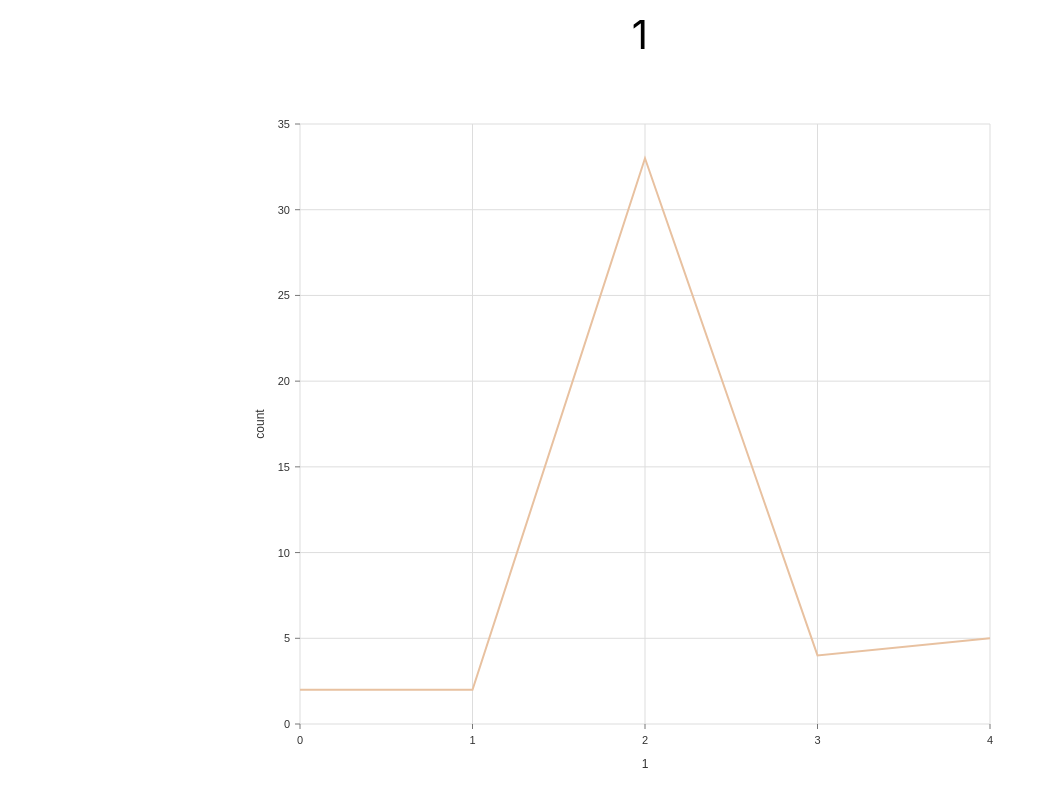
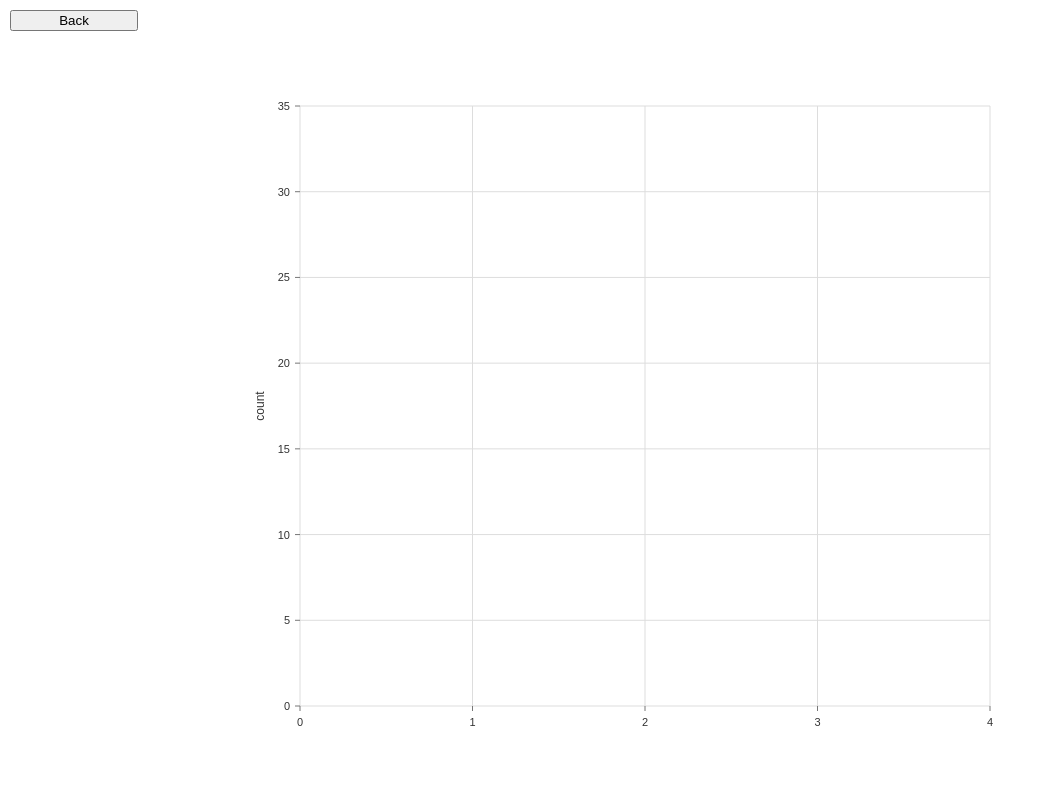
Before and after one commit to Lon19/team-3, a React (Create React App) app in the folder front-end/: page /1/1/1 in a window 1280 px wide. Shown: the whole page, without its empty margins (0-1046 px from the left). Built offline with nearby package versions, Linux system fonts and the light colour scheme.

Commit message:
Basic header

```diff
--- a/front-end/src/App.css
+++ b/front-end/src/App.css
@@ -73,4 +73,17 @@
 	justify-self: center;
 	margin: 10px;
 	font-size: 40px;
+	width: 70%;
+	display: inline-block;
 }
+
+.header {
+	width: 100%;
+	display: inline-block;
+}
+
+.header-button {
+	margin: 10px;
+	width: 10%;
+	display: inline-block;
+}
--- /dev/null
+++ b/front-end/src/Components/Header.js
@@ -0,0 +1,27 @@
+import React, { Component } from "react";
+
+class Header extends Component {
+    constructor(props) {
+        super(props);
+
+        this.state = {
+        };
+    }
+
+    render() {
+        return (
+            <div className="header">
+                <button className="header-button" onClick={() => this.handleClick()}>Back</button>
+                <div className="page-title">
+                    {this.props.title}
+                </div>
+            </div>
+        );
+    }
+
+    handleClick() {
+        window.history.back()
+    }
+}
+
+export default Header;
--- a/front-end/src/Components/ScalePage.js
+++ b/front-end/src/Components/ScalePage.js
@@ -1,6 +1,8 @@
 import React, { Component } from "react";
 import { ResponsiveLine } from "@nivo/line";
 import { getHistory } from "../Services/Requests";
+import { MapType } from "../Services/QuestionnaireTypes";
+import Header from "./Header";
 
 class HomePage extends Component {
     constructor(props) {
@@ -8,7 +10,7 @@
 
         this.state = {
             chartData: undefined,
-            type: decodeURIComponent(this.props.match.params.questionnaireType),
+            type: MapType(decodeURIComponent(this.props.match.params.questionnaireType)),
             userID: decodeURIComponent(this.props.match.params.userID),
             loading: true
         };
@@ -17,7 +19,7 @@
     render() {
         return (
             <div>
-                <div className="page-title">{this.state.type}</div>
+                <Header title={this.state.type} />
                 {(!this.state.loading) ? this.renderGraph() : undefined}
             </div>
         );
@@ -33,7 +35,7 @@
             this.requestData();
         }
         this.setState({
-            type: decodeURIComponent(props.match.params.questionnaireType),
+            type: MapType(decodeURIComponent(props.match.params.questionnaireType)),
             user: decodeURIComponent(props.match.params.userID),
             loading: true
         });
@@ -45,6 +47,7 @@
                 <div className="graph-parent">
                     <div className="chart">
                         <ResponsiveLine
+                            onClick={(point, event) => console.log(point)}
                             data={this.state.chartData}
                             margin={{ top: 50, right: 50, bottom: 50, left: 60 }}
                             xScale={{ type: "point" }}
@@ -82,6 +85,7 @@
                             pointLabelYOffset={-12}
                             useMesh={true}
                             legends={[]}
+
                         />
                     </div>
                 </div>
--- /dev/null
+++ b/front-end/src/Services/QuestionnaireTypes.js
@@ -0,0 +1,19 @@
+export const QuestionnaireTypes = {
+  "Mental Health": "Mental Health",
+  "Adjustments": "Adjustments",
+  "Work Self Confidence": "Work Self Confidence",
+  "Organisational Culture": "Organisational Culture"
+};
+
+let typeMap = {};
+for (let key in QuestionnaireTypes) {
+  typeMap[key.toLowerCase()] = QuestionnaireTypes[key];
+}
+
+export const MapType = type => {
+  let mappedType = typeMap[type.toLowerCase()];
+  if (!mappedType) {
+    mappedType = QuestionnaireTypes.Master;
+  }
+  return mappedType;
+}
```
